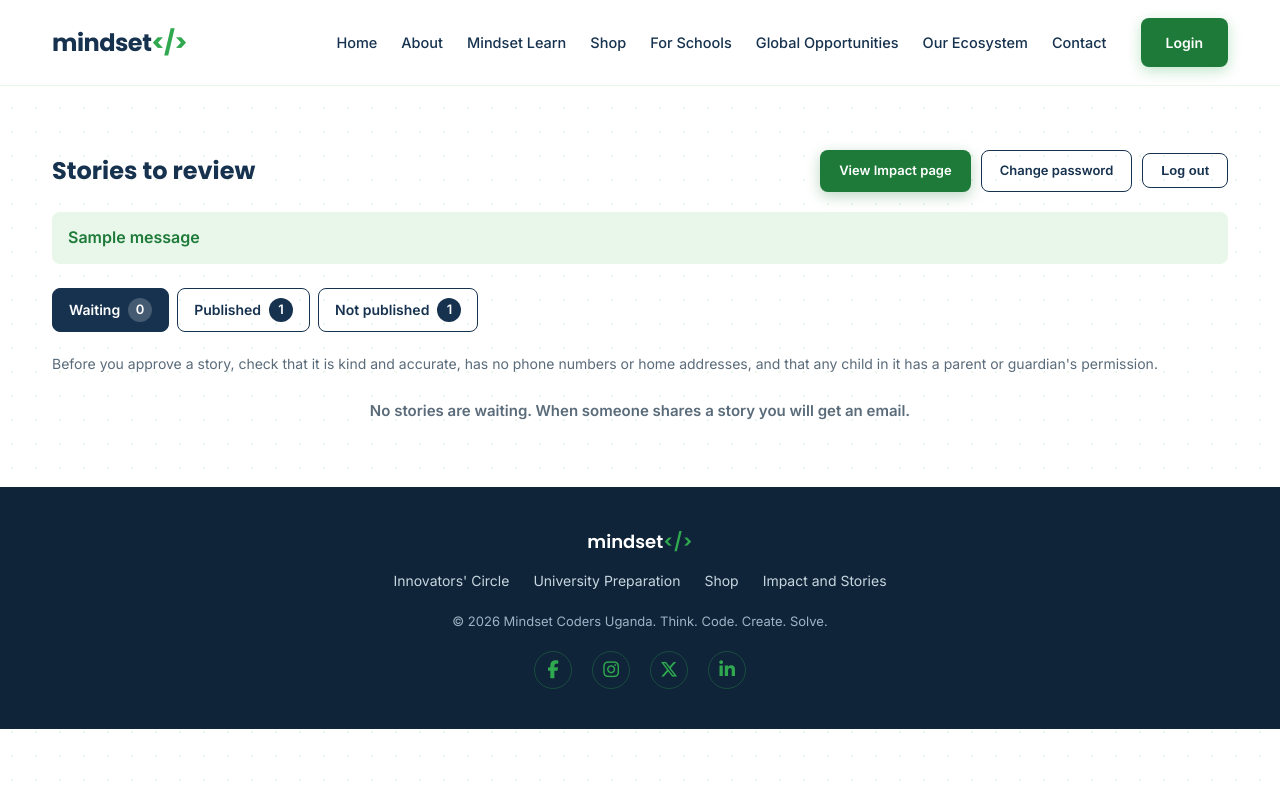
After one commit to MarthaMuronji/Mindset-Coders, a Django app: page /review/ in a window 1280 px wide. The commit adds this page. Run offline with Django 5.2, Linux system fonts and the light colour scheme; a user stored in the database is signed in; tables that the repository leaves empty hold one stand-in row (values such as "Sample post"); one stand-in notice (Sample message) is shown.

Commit message:
Add team review page for stories with login, throttle and password change

```diff
--- a/core/urls.py
+++ b/core/urls.py
@@ -38,6 +38,11 @@ urlpatterns = [
     path('shop/', views.shop, name='shop'),
     path('impact/', views.impact, name='impact'),
     path('share-your-story/', views.share_story, name='share_story'),
+    path('review/', views.review_list, name='review_list'),
+    path('review/login/', views.ReviewLoginView.as_view(), name='review_login'),
+    path('review/logout/', views.review_logout, name='review_logout'),
+    path('review/password/', views.ReviewPasswordChangeView.as_view(), name='review_password'),
+    path('review/story/<int:pk>/', views.review_action, name='review_action'),
     path('resources/', _redirect_to('shop'), name='resources'),
     path('blog/', views.blog, name='blog'),
     path('blog/<slug:slug>/', views.blog_detail, name='blog_detail'),
--- a/core/views.py
+++ b/core/views.py
@@ -1,12 +1,22 @@
 import logging
+from functools import wraps
+from urllib.parse import urlencode
 
 from django.contrib import messages
+from django.contrib.auth.forms import AuthenticationForm
+from django.contrib.auth.views import LoginView, LogoutView, PasswordChangeView
+from django.core.cache import cache
 from django.core.exceptions import ImproperlyConfigured
 from django.db import DatabaseError
-from django.http import HttpResponse
+from django.http import Http404, HttpResponse
 from django.shortcuts import get_object_or_404, redirect, render
+from django.urls import reverse, reverse_lazy
+from django.utils import timezone
+from django.utils.decorators import method_decorator
+from django.views.decorators.cache import never_cache
+from django.views.decorators.http import require_POST
 
-from .forms import ContactForm, StoryForm
+from .forms import ContactForm, ReviewStoryForm, StoryForm
 from .models import ContactMessage, Post, Story
 from .notifications import send_contact_notification
 
@@ -138,8 +148,9 @@ def share_story(request):
             else:
                 # Notify the team, but never let the email change the outcome above
                 admin_url = request.build_absolute_uri('/admin/core/story/')
+                review_url = request.build_absolute_uri('/review/')
                 try:
-                    send_contact_notification(story, admin_url)
+                    send_contact_notification(story, admin_url, review_url)
                 except Exception:
                     logger.exception("Failed to send story notification")
                 messages.success(request, STORY_SUCCESS_MESSAGE)
@@ -147,6 +158,226 @@ def share_story(request):
     else:
         form = StoryForm()
     return render(request, 'share_story.html', {'form': form})
+
+
+# ---------------------------------------------------------------------------
+# Private team area for reviewing the stories people send in.
+#
+# Nothing here is linked from the public site, every response asks search
+# engines not to index it, and only an active account with the
+# core.change_story permission may see a story.
+
+REVIEW_TABS = ('waiting', 'published', 'rejected')
+
+# The login throttle: after this many wrong tries, one IP address and
+# username pair waits LOGIN_ATTEMPT_WINDOW seconds before trying again
+LOGIN_ATTEMPT_LIMIT = 5
+LOGIN_ATTEMPT_WINDOW = 15 * 60
+LOGIN_ATTEMPT_MESSAGE = 'Too many tries. Please wait 15 minutes and try again.'
+
+
+def review_page(view):
+    """Keep the team pages private: never cached, never indexed."""
+    @wraps(view)
+    def wrapper(request, *args, **kwargs):
+        response = view(request, *args, **kwargs)
+        response['X-Robots-Tag'] = 'noindex, nofollow'
+        return response
+    return never_cache(wrapper)
+
+
+def _reviewer_has_access(user):
+    """Only an active account with the review permission sees stories."""
+    return user.is_authenticated and user.is_active and user.has_perm('core.change_story')
+
+
+def _review_login_url(next_url):
+    """The login page with an explicit next parameter."""
+    return '{}?{}'.format(reverse('review_login'), urlencode({'next': next_url}))
+
+
+def _denied_or_login(request):
+    """A friendly no for signed in accounts, the login page for everyone else."""
+    if request.user.is_authenticated:
+        return render(request, '403.html', {'hide_umami': True}, status=403)
+    return redirect(_review_login_url(request.get_full_path()))
+
+
+class ReviewLoginForm(AuthenticationForm):
+    """The team login form, with this site's wording for a wrong try."""
+
+    error_messages = {
+        **AuthenticationForm.error_messages,
+        'invalid_login': 'That username and password did not match. Please try again.',
+    }
+
+
+def _login_throttle_key(request):
+    """One counter for each IP address and username pair."""
+    username = request.POST.get('username', '').strip().lower()
+    return 'review-login:{}:{}'.format(request.META.get('REMOTE_ADDR', ''), username)
+
+
+@method_decorator(review_page, name='dispatch')
+class ReviewLoginView(LoginView):
+    template_name = 'review/login.html'
+    authentication_form = ReviewLoginForm
+    redirect_authenticated_user = True
+    # A login that arrives without a next parameter still lands on the list
+    next_page = reverse_lazy('review_list')
+
+    def post(self, request, *args, **kwargs):
+        # Too many recent tries: show the message and never check the password
+        if cache.get(_login_throttle_key(request), 0) >= LOGIN_ATTEMPT_LIMIT:
+            # An unbound form only echoes what was typed, so this request
+            # never reaches the password check
+            form = self.get_form_class()(initial={'username': request.POST.get('username', '')})
+            return self.render_to_response(
+                self.get_context_data(form=form, throttle_message=LOGIN_ATTEMPT_MESSAGE)
+            )
+        return super().post(request, *args, **kwargs)
+
+    def form_invalid(self, form):
+        # Count this failed try against the IP address and username pair
+        key = _login_throttle_key(self.request)
+        cache.set(key, cache.get(key, 0) + 1, LOGIN_ATTEMPT_WINDOW)
+        return super().form_invalid(form)
+
+    def form_valid(self, form):
+        # A correct login clears the counter, so normal logins never break
+        cache.delete(_login_throttle_key(self.request))
+        return super().form_valid(form)
+
+    def get_context_data(self, **kwargs):
+        context = super().get_context_data(**kwargs)
+        context['hide_umami'] = True
+        return context
+
+
+# Django's LogoutView answers any GET with 405, so only POST can log out
+review_logout = review_page(LogoutView.as_view(next_page=reverse_lazy('review_login')))
+
+
+@method_decorator(review_page, name='dispatch')
+class ReviewPasswordChangeView(PasswordChangeView):
+    """Let a signed in team member change their own password."""
+    template_name = 'review/password_change.html'
+    # A finished change lands back on the review list
+    success_url = reverse_lazy('review_list')
+
+    def dispatch(self, request, *args, **kwargs):
+        # Only a signed in account gets here, sent by an explicit login url
+        if not request.user.is_authenticated:
+            return redirect('{}?{}'.format(
+                reverse('review_login'), urlencode({'next': request.get_full_path()})
+            ))
+        return super().dispatch(request, *args, **kwargs)
+
+    def form_valid(self, form):
+        messages.success(self.request, 'Your password has been changed.')
+        # super() saves, keeps this session signed in and redirects
+        return super().form_valid(form)
+
+    def get_context_data(self, **kwargs):
+        context = super().get_context_data(**kwargs)
+        context['hide_umami'] = True
+        return context
+
+
+def _stories_for_tab(tab):
+    if tab == 'published':
+        return Story.objects.filter(approved=True)
+    if tab == 'rejected':
+        return Story.objects.filter(rejected=True)
+    return Story.objects.filter(approved=False, rejected=False)
+
+
+def _review_list_context(tab):
+    """Everything the review list template needs for one tab."""
+    stories = list(_stories_for_tab(tab))
+    for story in stories:
+        # One editable form per card; the auto_id keeps every id unique
+        story.edit_form = ReviewStoryForm(instance=story, auto_id='story{}-id_%s'.format(story.pk))
+    return {
+        'tab': tab,
+        'stories': stories,
+        'counts': {
+            'waiting': Story.objects.filter(approved=False, rejected=False).count(),
+            'published': Story.objects.filter(approved=True).count(),
+            'rejected': Story.objects.filter(rejected=True).count(),
+        },
+        'show_help': tab == 'waiting',
+        'hide_umami': True,
+    }
+
+
+@review_page
+def review_list(request):
+    if not _reviewer_has_access(request.user):
+        return _denied_or_login(request)
+    tab = request.GET.get('tab', 'waiting')
+    if tab not in REVIEW_TABS:
+        tab = 'waiting'
+    return render(request, 'review/list.html', _review_list_context(tab))
+
+
+@review_page
+@require_POST
+def review_action(request, pk):
+    """Every change to a story happens here, by POST, and never by GET."""
+    if not _reviewer_has_access(request.user):
+        if request.user.is_authenticated:
+            return render(request, '403.html', {'hide_umami': True}, status=403)
+        return redirect(_review_login_url(reverse('review_list')))
+
+    story = get_object_or_404(Story, pk=pk)
+    action = request.POST.get('action', '')
+    tab = request.GET.get('tab', 'waiting')
+    if tab not in REVIEW_TABS:
+        tab = 'waiting'
+    list_url = '{}?tab={}'.format(reverse('review_list'), tab)
+
+    if action in ('save', 'publish'):
+        # Edits are validated exactly like the share form validates them
+        form = ReviewStoryForm(request.POST, instance=story)
+        if not form.is_valid():
+            # Show the same card again with the problems marked on it
+            context = _review_list_context(tab)
+            for item in context['stories']:
+                if item.pk == story.pk:
+                    item.edit_form = form
+            return render(request, 'review/list.html', context)
+        story = form.save(commit=False)
+        if action == 'publish':
+            story.approved = True
+            story.rejected = False
+            story.reviewed_at = timezone.now()
+            story.reviewed_by = request.user
+            story.save()
+            messages.success(request, 'Story published. It is now on the Impact page.')
+        else:
+            story.save()
+            messages.success(request, 'Changes saved.')
+    elif action == 'reject':
+        story.approved = False
+        story.rejected = True
+        story.reviewed_at = timezone.now()
+        story.reviewed_by = request.user
+        story.save(update_fields=['approved', 'rejected', 'reviewed_at', 'reviewed_by'])
+        messages.success(request, 'Story marked as not published.')
+    elif action == 'take_down':
+        story.approved = False
+        story.rejected = False
+        story.save(update_fields=['approved', 'rejected'])
+        messages.success(request, 'Story taken down.')
+    elif action == 'waiting':
+        story.rejected = False
+        story.save(update_fields=['rejected'])
+        messages.success(request, 'Story moved back to waiting.')
+    else:
+        # An unknown action changes nothing
+        raise Http404
+    return redirect(list_url)
 
 def blog(request):
     posts = Post.objects.filter(published=True)
@@ -161,6 +392,7 @@ def robots_txt(request):
     lines = [
         'User-agent: *',
         'Disallow: /admin/',
+        'Disallow: /review/',
         'Sitemap: {}'.format(request.build_absolute_uri('/sitemap.xml')),
     ]
     return HttpResponse('\n'.join(lines) + '\n', content_type='text/plain')
--- a/static/css/style.css
+++ b/static/css/style.css
@@ -2375,3 +2375,160 @@ a.build-card:focus-visible {
     color: var(--text-muted);
     margin-top: 12px;
 }
+
+/* ===== Story review (team pages) ===== */
+
+/* Head row: heading on the left, actions on the right, wrapping on phones */
+.review-head {
+    display: flex;
+    flex-wrap: wrap;
+    gap: 12px;
+    align-items: center;
+    justify-content: space-between;
+    margin-bottom: 20px;
+}
+
+.review-head h1 {
+    margin-bottom: 0;
+}
+
+.review-head-actions {
+    display: flex;
+    flex-wrap: wrap;
+    gap: 10px;
+    align-items: center;
+}
+
+.review-head-actions form {
+    margin-bottom: 0;
+}
+
+/* Status tabs with their counts */
+.review-tabs {
+    display: flex;
+    flex-wrap: wrap;
+    gap: 8px;
+    margin-bottom: 20px;
+}
+
+.review-tab {
+    display: inline-flex;
+    align-items: center;
+    gap: 8px;
+    min-height: 44px;
+    padding: 8px 16px;
+    border: 1.5px solid var(--navy);
+    border-radius: 8px;
+    font-size: 14px;
+    font-weight: 600;
+    color: var(--navy);
+    transition: all 0.2s;
+}
+
+.review-tab:hover {
+    transform: translateY(-2px);
+}
+
+.review-tab--active {
+    background: var(--navy);
+    color: var(--white);
+}
+
+.review-tab-count {
+    display: inline-flex;
+    align-items: center;
+    justify-content: center;
+    min-width: 24px;
+    height: 24px;
+    padding: 0 6px;
+    border-radius: 12px;
+    background: rgba(255, 255, 255, 0.2);
+    font-size: 13px;
+}
+
+.review-tab:not(.review-tab--active) .review-tab-count {
+    background: var(--navy);
+    color: var(--white);
+}
+
+/* Short reminder of what to check before approving a story */
+.review-help {
+    color: var(--text-muted);
+    font-size: 14px;
+    margin-bottom: 1.5rem;
+}
+
+/* One card per waiting story */
+.review-card {
+    background: var(--white);
+    border: 1px solid #E3EAF1;
+    border-radius: 16px;
+    padding: 20px;
+    margin-bottom: 20px;
+}
+
+.review-card-head {
+    display: flex;
+    flex-wrap: wrap;
+    gap: 10px;
+    align-items: baseline;
+    justify-content: space-between;
+    margin-bottom: 8px;
+}
+
+.review-card-head .mv-label {
+    margin-bottom: 0;
+}
+
+.review-card-meta {
+    font-size: 14px;
+    color: var(--text-muted);
+}
+
+/* Private details only this team page shows */
+.review-facts {
+    display: grid;
+    grid-template-columns: repeat(auto-fit, minmax(170px, 1fr));
+    gap: 12px;
+    margin: 0 0 14px;
+}
+
+.review-facts dt {
+    font-size: 12px;
+    text-transform: uppercase;
+    letter-spacing: 0.5px;
+    color: var(--text-muted);
+    margin-bottom: 2px;
+}
+
+.review-facts dd {
+    margin: 0;
+    font-size: 14.5px;
+    font-weight: 600;
+    overflow-wrap: anywhere;
+}
+
+/* The reply link sits on its own line before the form */
+.review-mail-row {
+    margin-bottom: 4px;
+}
+
+.review-mail {
+    font-size: 14.5px;
+    font-weight: 600;
+}
+
+/* Buttons wrap onto new lines on a phone and stay easy to tap */
+.review-buttons {
+    display: flex;
+    flex-wrap: wrap;
+    gap: 10px;
+    margin-top: 16px;
+}
+
+.review-buttons .btn {
+    min-height: 44px;
+    display: inline-flex;
+    align-items: center;
+    justify-content: center;
+}
--- a/templates/base.html
+++ b/templates/base.html
@@ -22,7 +22,7 @@
     <meta property="og:image:alt" content="Mindset Coders: we build the tools, resources and systems that enable STEAM education">
     <meta name="twitter:image" content="{{ og_image }}">
     {% umami_website_id as umami_id %}
-    {% if umami_id %}
+    {% if umami_id and not hide_umami %}
     <script defer src="https://cloud.umami.is/script.js" data-website-id="{{ umami_id }}"></script>
     {% endif %}
     <meta name="theme-color" content="#16324F">
--- /dev/null
+++ b/templates/review/list.html
@@ -0,0 +1,101 @@
+{% extends 'base.html' %}
+
+{% block title %}Stories to review | Mindset Coders Uganda{% endblock %}
+{% block meta_title_og %}Stories to review | Mindset Coders Uganda{% endblock %}
+{% block meta_description %}Private team page for reviewing the stories shared on the Mindset Coders website.{% endblock %}
+{% block og_description %}Private team page for reviewing the stories shared on the Mindset Coders website.{% endblock %}
+
+{% block content %}
+
+<section class="home-section">
+    <div class="review-head">
+        <h1>Stories to review</h1>
+        <div class="review-head-actions">
+            <a href="{% url 'impact' %}" class="btn btn-green btn-sm">View Impact page</a>
+            <a href="{% url 'review_password' %}" class="btn btn-outline btn-sm">Change password</a>
+            <form method="post" action="{% url 'review_logout' %}">
+                {% csrf_token %}
+                <button type="submit" class="btn btn-outline btn-sm">Log out</button>
+            </form>
+        </div>
+    </div>
+
+    {% if messages %}
+        {% for message in messages %}
+            <div class="form-success{% if message.tags == 'error' %} form-error{% endif %}">{{ message }}</div>
+        {% endfor %}
+    {% endif %}
+
+    <nav class="review-tabs" aria-label="Story status">
+        <a href="{% url 'review_list' %}?tab=waiting" class="review-tab{% if tab == 'waiting' %} review-tab--active{% endif %}">Waiting <span class="review-tab-count">{{ counts.waiting }}</span></a>
+        <a href="{% url 'review_list' %}?tab=published" class="review-tab{% if tab == 'published' %} review-tab--active{% endif %}">Published <span class="review-tab-count">{{ counts.published }}</span></a>
+        <a href="{% url 'review_list' %}?tab=rejected" class="review-tab{% if tab == 'rejected' %} review-tab--active{% endif %}">Not published <span class="review-tab-count">{{ counts.rejected }}</span></a>
+    </nav>
+
+    {% if show_help %}
+    <p class="review-help">Before you approve a story, check that it is kind and accurate, has no phone numbers or home addresses, and that any child in it has a parent or guardian's permission.</p>
+    {% endif %}
+
+    {% for story in stories %}
+    <article class="review-card">
+        <div class="review-card-head">
+            <span class="mv-label">{{ story.get_category_display }}</span>
+            <span class="review-card-meta">{{ story.get_role_display }} &middot; {{ story.created_at|date:'j F Y, H:i' }}</span>
+        </div>
+        <dl class="review-facts">
+            <div>
+                <dt>Name on the website</dt>
+                <dd>{{ story.display_name }}</dd>
+            </div>
+            <div>
+                <dt>Submitted by</dt>
+                <dd>{{ story.name }}</dd>
+            </div>
+            <div>
+                <dt>Email</dt>
+                <dd>{{ story.email }}</dd>
+            </div>
+            <div>
+                <dt>Consent</dt>
+                <dd>{% if story.consent %}Given{% else %}Not given{% endif %}</dd>
+            </div>
+        </dl>
+        <p class="review-mail-row">
+            <a class="review-mail" href="mailto:{{ story.email }}?subject=Your%20story%20on%20Mindset%20Coders">Email the sender</a>
+        </p>
+        <form method="post" action="{% url 'review_action' story.pk %}?tab={{ tab }}">
+            {% csrf_token %}
+            <div class="form-group">
+                <label for="{{ story.edit_form.story.id_for_label }}">{{ story.edit_form.story.label }}</label>
+                {{ story.edit_form.story.errors }}
+                {{ story.edit_form.story }}
+            </div>
+            <div class="form-group">
+                <label for="{{ story.edit_form.category.id_for_label }}">{{ story.edit_form.category.label }}</label>
+                {{ story.edit_form.category.errors }}
+                {{ story.edit_form.category }}
+            </div>
+            <div class="form-group">
+                <label for="{{ story.edit_form.display_as.id_for_label }}">{{ story.edit_form.display_as.label }}</label>
+                {{ story.edit_form.display_as.errors }}
+                {{ story.edit_form.display_as }}
+            </div>
+            <div class="review-buttons">
+                <button type="submit" name="action" value="publish" class="btn btn-green">Approve and publish</button>
+                <button type="submit" name="action" value="save" class="btn btn-green">Save changes</button>
+                <button type="submit" name="action" value="reject" class="btn btn-outline">Do not publish</button>
+                {% if tab == 'published' %}
+                <button type="submit" name="action" value="take_down" class="btn btn-outline">Take down</button>
+                {% endif %}
+                {% if tab == 'rejected' %}
+                <button type="submit" name="action" value="waiting" class="btn btn-outline">Move back to waiting</button>
+                {% endif %}
+            </div>
+        </form>
+    </article>
+    {% empty %}
+    <p class="story-card-placeholder">{% if tab == 'waiting' %}No stories are waiting. When someone shares a story you will get an email.{% elif tab == 'published' %}No published stories yet.{% else %}No stories marked as not published.{% endif %}</p>
+    {% endfor %}
+</section>
+
+{% endblock %}
```
Also changed, not shown: core/admin.py (+16 -2 lines), core/forms.py (+20 -0 lines), core/models.py (+11 -0 lines), core/notifications.py (+10 -3 lines), templates/403.html (added, +19 -0 lines), templates/review/login.html (added, +40 -0 lines), templates/review/password_change.html (added, +41 -0 lines), core/migrations/0004_story_rejected_story_reviewed_at_story_reviewed_by.py (added).
